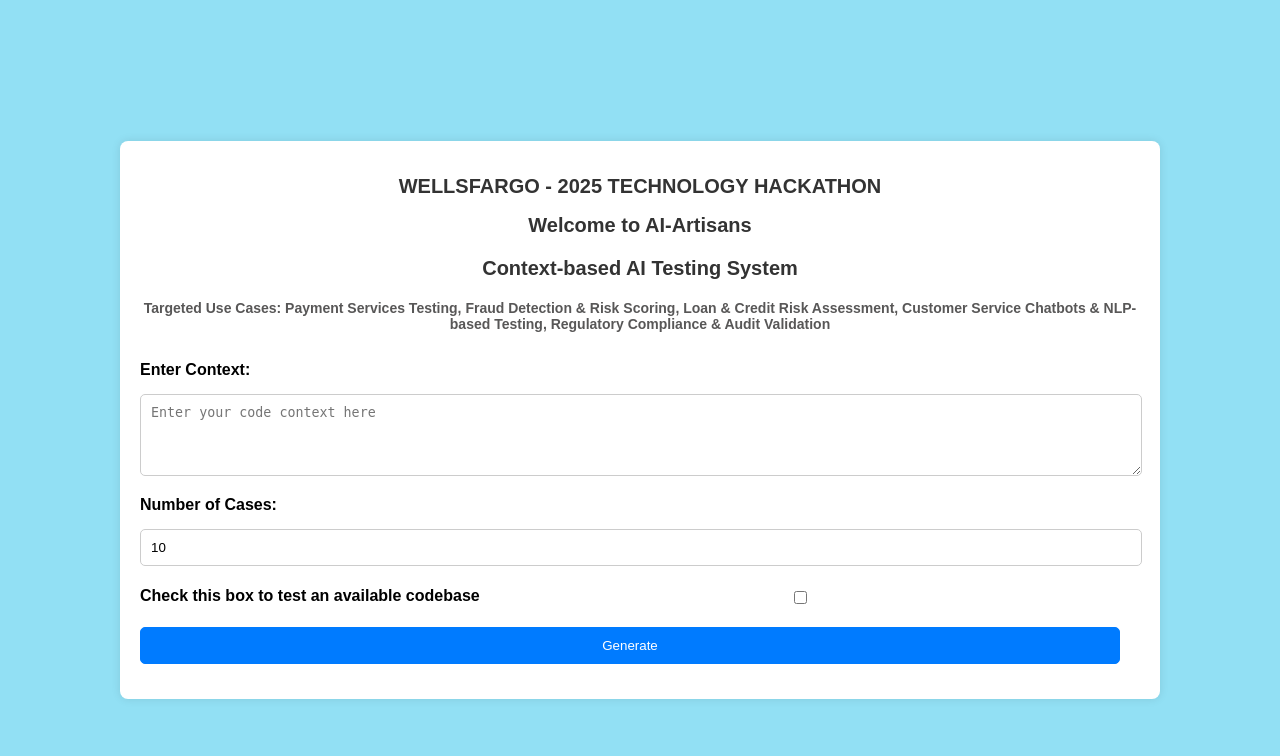
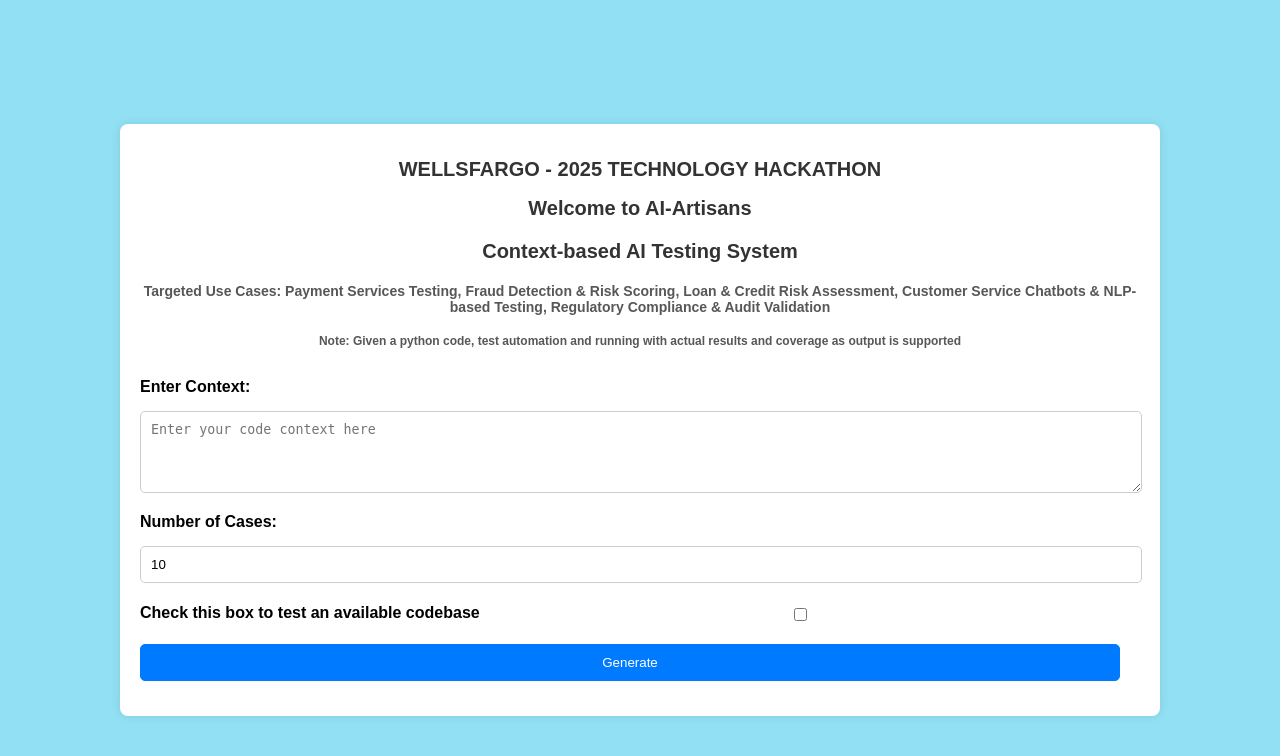
Before and after one commit to ewfx/catfe-ai-artisans, a Flask app: page / in a window 1280 px wide. Shown: the top 756 px of the page. Run offline with Flask 3, Linux system fonts and the light colour scheme.

Commit message:
Update index.html

```diff
--- a/code/src/templates/index.html
+++ b/code/src/templates/index.html
@@ -33,6 +33,12 @@
         h4 {
             color: #585757;
             font-size: 14px;
+            text-align: center;
+            margin-top: 10px;
+        }
+        h5 {
+            color: #585757;
+            font-size: 12px;
             text-align: center;
             margin-top: 10px;
         }
@@ -106,6 +112,7 @@
         <h2>Welcome to AI-Artisans</h2>
         <h3>Context-based AI Testing System</h3>
         <h4>Targeted Use Cases: Payment Services Testing, Fraud Detection & Risk Scoring, Loan & Credit Risk Assessment, Customer Service Chatbots & NLP-based Testing, Regulatory Compliance & Audit Validation</h4>
+        <h5>Note: Given a python code, test automation and running with actual results and coverage as output is supported </h5>
         <form id="testCaseForm" class="formdata">
             <label for="context">Enter Context:</label>
             <textarea id="context" name="context" rows="4" placeholder="Enter your code context here"></textarea>
```
